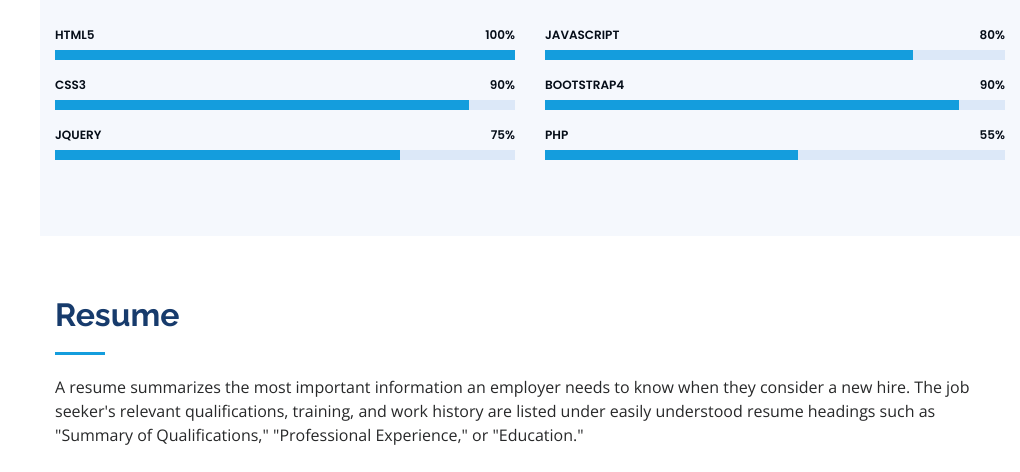
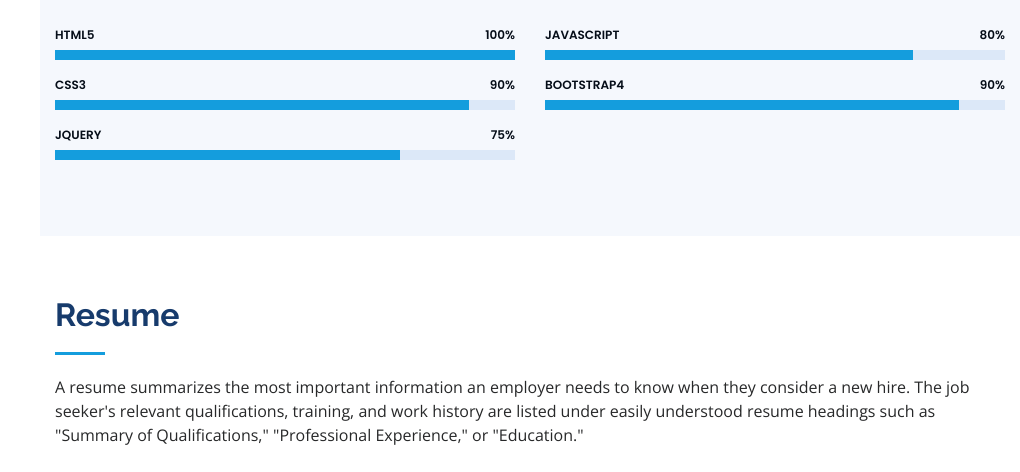
Before and after one commit to manojnama/manojchauhan.github.io-, a plain HTML site: page index.html in a window 1280 px wide. Shown: the part 2020-2492 px from the top of the page, without its empty margins (260-1280 px from the left). Drawn offline with nearby package versions, Linux system fonts and the light colour scheme.

Commit message:
Update index.html

```diff
--- a/index.html
+++ b/index.html
@@ -226,15 +226,6 @@ Web design encompasses many different skills and disciplines in the production a
                 <div class="progress-bar" role="progressbar" aria-valuenow="90" aria-valuemin="0" aria-valuemax="100"></div>
               </div>
             </div>
-
-            <div class="progress">
-              <span class="skill">PHP<i class="val">55%</i></span>
-              <div class="progress-bar-wrap">
-                <div class="progress-bar" role="progressbar" aria-valuenow="55" aria-valuemin="0" aria-valuemax="100"></div>
-              </div>
-            </div>
-
-          </div>
 
         </div>
 
```
